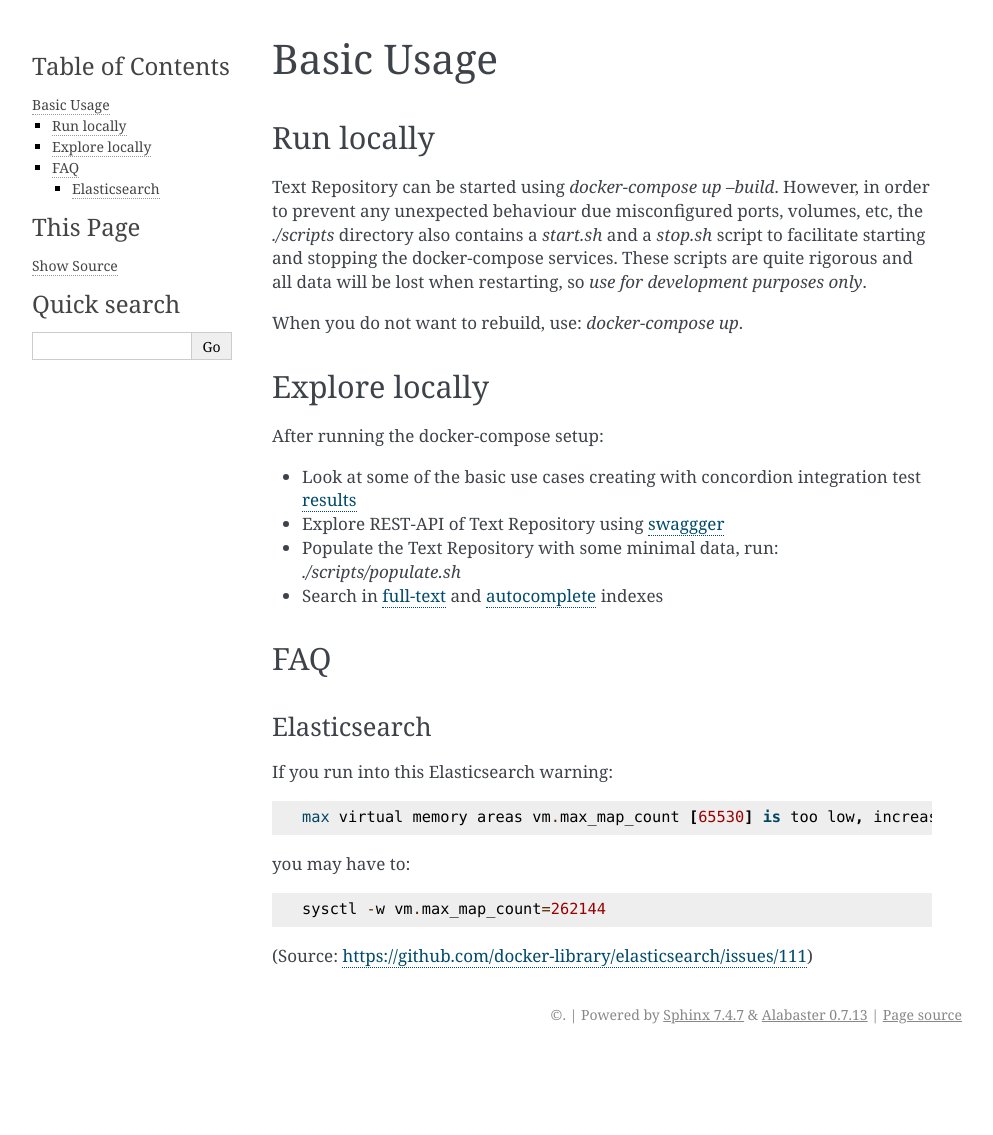
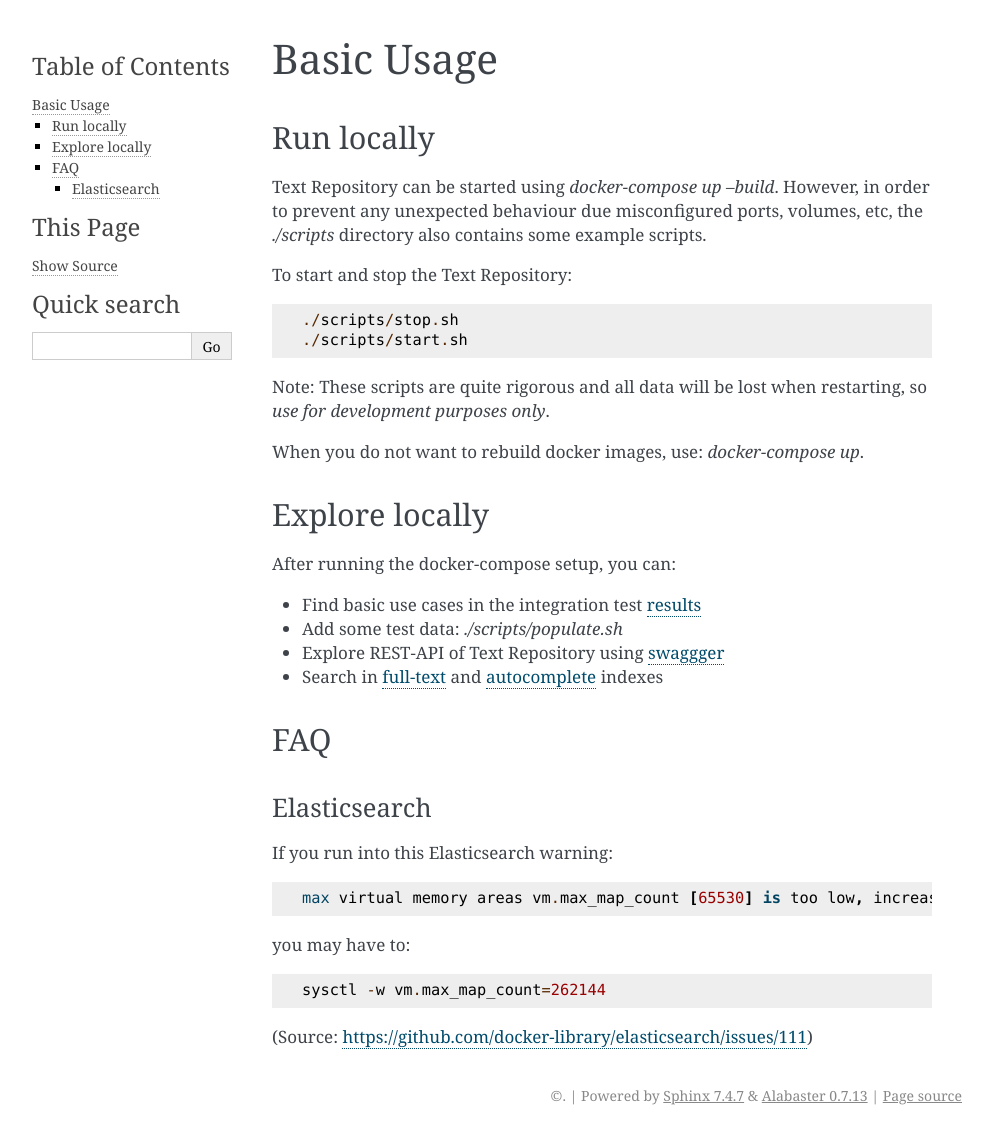
Before and after one commit to knaw-huc/textrepo, a Sphinx documentation site: the page built from docs/usage.rst, in a window 1280 px wide. Shown: the whole page, without its empty margins (148-1141 px from the left). Built offline with Sphinx 7.4.7, drawn with Linux system fonts in a browser that asks for light colours; before the commit the page ends 1054 px from its top, so only the background shows below that.

Commit message:
Rewrite usage.rst

```diff
--- a/docs/usage.rst
+++ b/docs/usage.rst
@@ -6,18 +6,24 @@ Basic Usage
 Run locally
 -----------
 
-|tr| can be started using `docker-compose up --build`. However, in order to prevent any unexpected behaviour due misconfigured ports, volumes, etc, the `./scripts` directory also contains a `start.sh` and a `stop.sh` script to facilitate starting and stopping the docker-compose services.
-These scripts are quite rigorous and all data will be lost when restarting, so *use for development purposes only*.
+|tr| can be started using `docker-compose up --build`. However, in order to prevent any unexpected behaviour due misconfigured ports, volumes, etc, the `./scripts` directory also contains some example scripts.
 
-When you do not want to rebuild, use: `docker-compose up`.
+To start and stop the |tr|: ::
+
+  ./scripts/stop.sh
+  ./scripts/start.sh
+
+Note: These scripts are quite rigorous and all data will be lost when restarting, so *use for development purposes only*.
+
+When you do not want to rebuild docker images, use: `docker-compose up`.
 
 Explore locally
 ---------------
-After running the docker-compose setup:
+After running the docker-compose setup, you can:
 
-- Look at some of the basic use cases creating with concordion integration test `results <http://localhost:8080/concordion/nl/knaw/huc/textrepo/Textrepo.html>`_
+- Find basic use cases in the integration test `results <http://localhost:8080/concordion/nl/knaw/huc/textrepo/Textrepo.html>`_
+- Add some test data: `./scripts/populate.sh`
 - Explore REST-API of |tr| using `swaggger <http://localhost:8080/textrepo/swagger>`_
-- Populate the |tr| with some minimal data, run: `./scripts/populate.sh`
 - Search in `full-text <http://localhost:8080/index/full-text>`_ and `autocomplete <http://localhost:8080/index/autocomplete>`_ indexes
 
 FAQ
```
